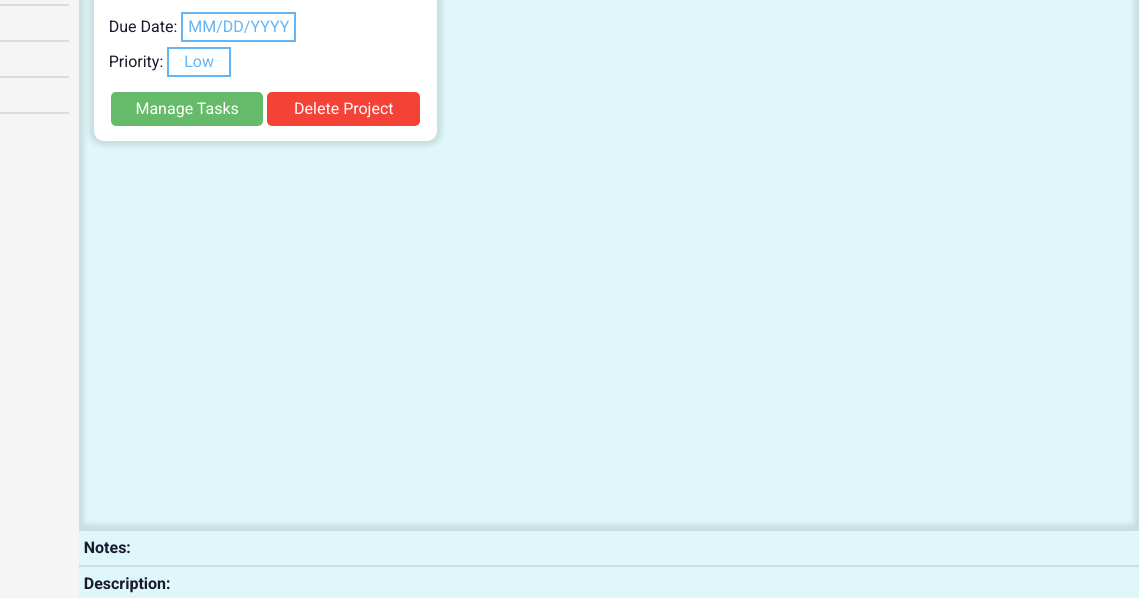
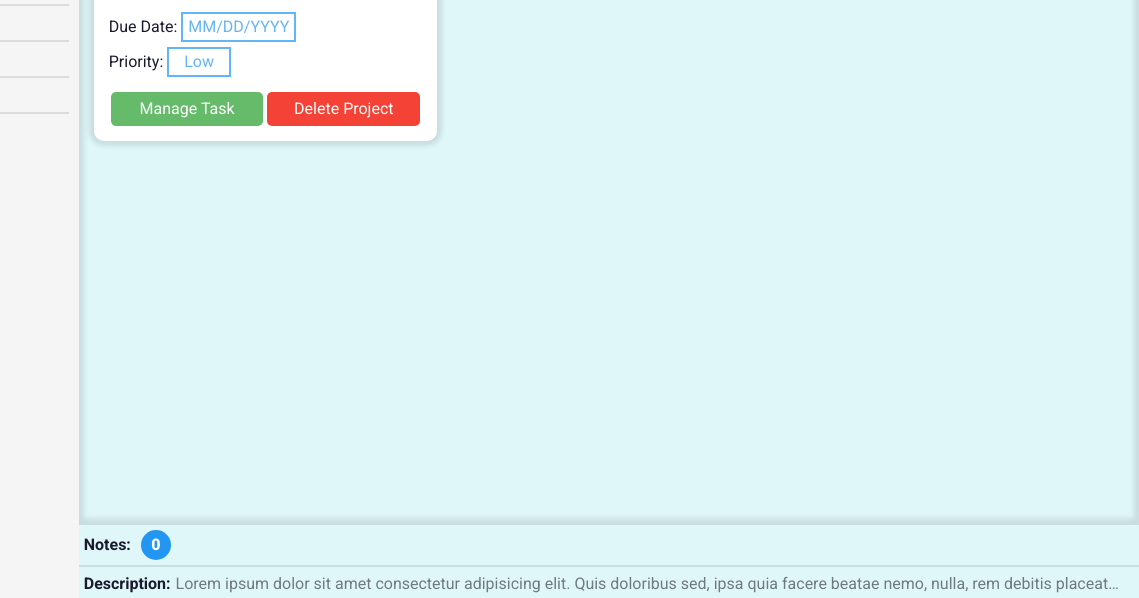
Before and after one commit to RommJames/task-flow-todo-list, a website built with webpack: page src/template.html in a window 1280 px wide. Shown: the part 199-797 px from the top of the page, 141-1280 px from the left. Built offline with nearby package versions, Linux system fonts and the light colour scheme.

Commit message:
ui - bottom notes and description

```diff
--- a/src/style.css
+++ b/src/style.css
@@ -200,19 +200,44 @@ nav li:not(.li-active):hover{
 }
 .bottom-header{
     display: flex;
-    justify-content: space-between;
     padding: 5px;
+    align-items: center;
 }
 
 .bottom-header:hover{
-    text-indent: 10px;
     background-color: rgba(0, 0, 0, 0.1);
     cursor: pointer;
 }
+
+.bottom-header:hover > h4{
+    text-indent: 20px;
+}
 /* Notes */
+
+#notes-value{
+    background-color: var(--accent-color-blue);
+    border-radius: 100%;
+    margin: 0px 10px;
+    color: white;
+    font-weight: 900;
+    width: 30px;
+    height: 30px;
+    display: flex;
+    align-items: center;
+    justify-content: center;
+}
 
 
 /* Description */
+#description-value{
+    display: -webkit-box;
+    -webkit-line-clamp: 1;
+    -webkit-box-orient: vertical;
+    text-indent: 5px;
+    text-overflow: ellipsis;
+    overflow: hidden;
+    color: rgba(0, 0, 0, 0.5);
+}
 
 /* Footer */
 footer a:hover, #menu-icon:hover{
--- a/src/template.html
+++ b/src/template.html
@@ -37,11 +37,17 @@
     <div id="notes">
         <div class="bottom-header">
             <h4>Notes: </h4>
+            <div id="notes-value">
+                0
+            </div>
         </div>
     </div>
     <div id="description">
         <div class="bottom-header">
             <h4>Description: </h4>
+            <div id="description-value">
+                Lorem ipsum dolor sit amet consectetur adipisicing elit. Quis doloribus sed, ipsa quia facere beatae nemo, nulla, rem debitis placeat voluptates esse. Porro optio, dolore dolor non deserunt facere dolores!
+            </div>
         </div>
     </div>
     <main>
@@ -64,7 +70,7 @@
             </div>
             <div class="card-btns">
                 <div class="btn btn-view">
-                    Manage Tasks
+                    Manage Task
                 </div>
                 <div class="btn btn-delete">
                     Delete Project
```
